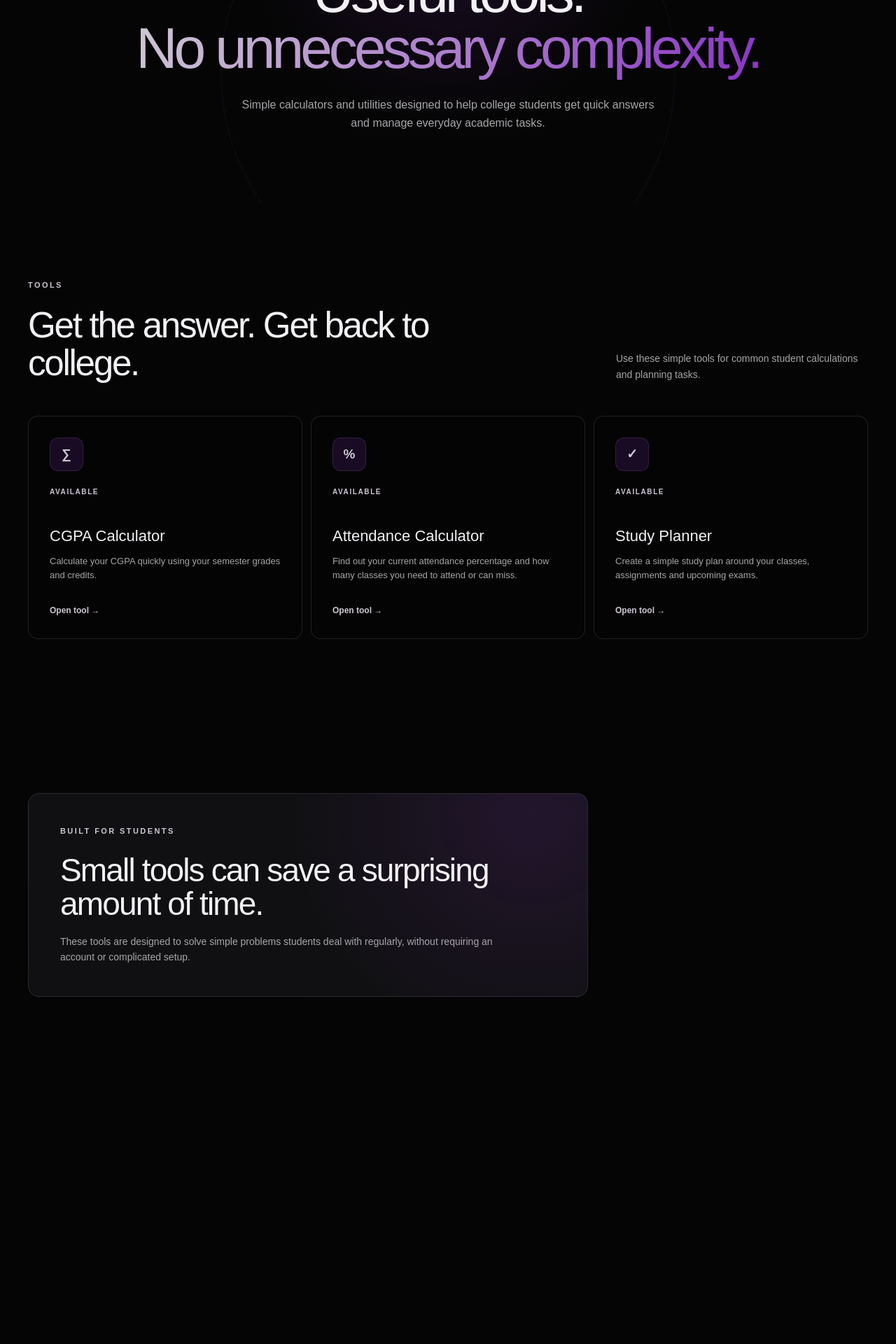
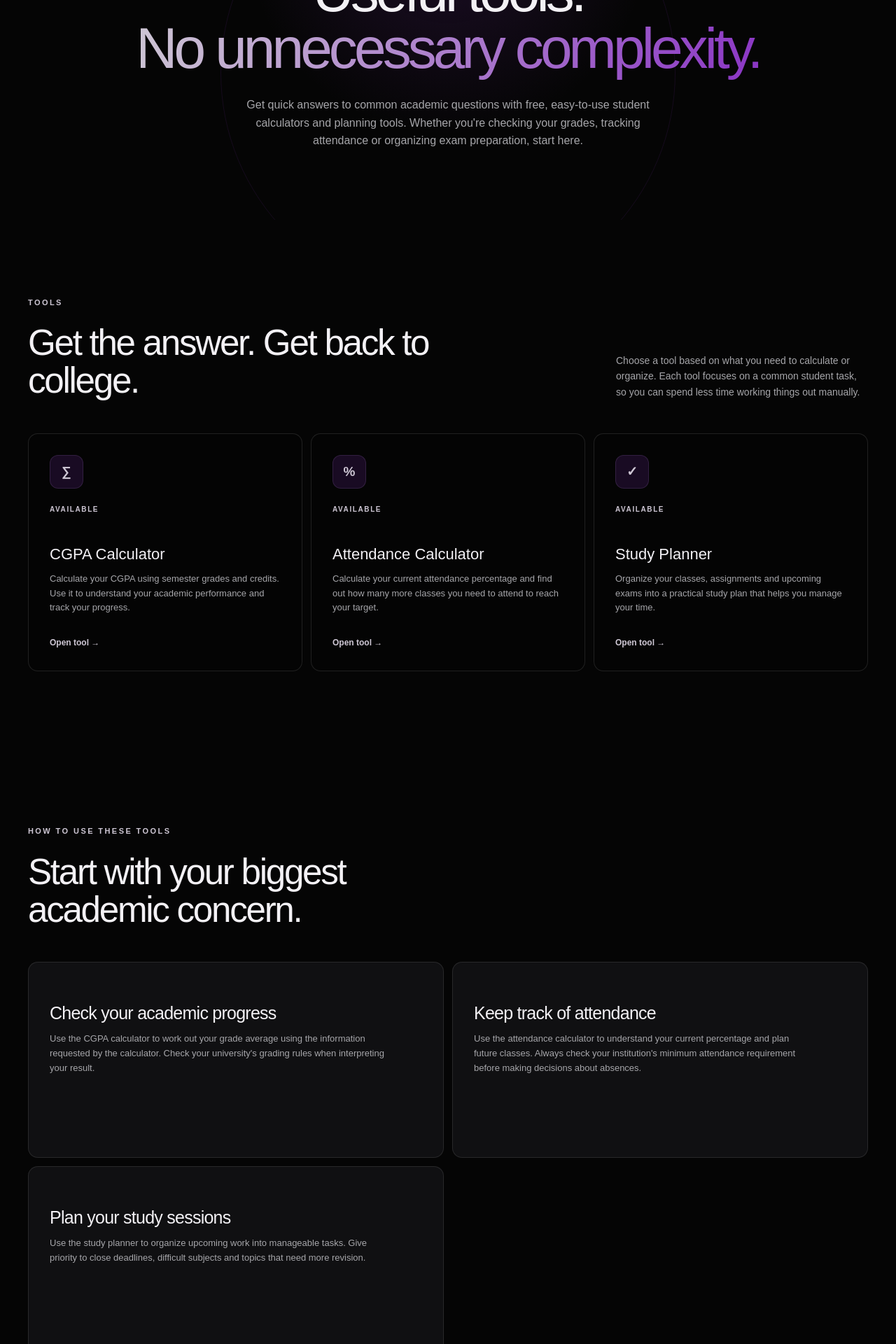
Before and after one commit to LAKSHYAG16/college-survival-guide, a Next.js app: page /tools in a window 1280 px wide. Shown: the part 320-2240 px from the top of the page at 70% size. Before the commit the page ends 1854 px from the top, so only its background shows below. Built offline with nearby package versions, Linux system fonts and the light colour scheme.

Commit message:
Ubersuggests changes 4

```diff
--- a/app/tools/page.tsx
+++ b/app/tools/page.tsx
@@ -1,3 +1,4 @@
+
 import Link from "next/link";
 
 const tools = [
@@ -5,7 +6,7 @@ const tools = [
     icon: "∑",
     title: "CGPA Calculator",
     description:
-      "Calculate your CGPA quickly using your semester grades and credits.",
+      "Calculate your CGPA using semester grades and credits. Use it to understand your academic performance and track your progress.",
     href: "/tools/cgpa-calculator",
     status: "AVAILABLE",
   },
@@ -13,7 +14,7 @@ const tools = [
     icon: "%",
     title: "Attendance Calculator",
     description:
-      "Find out your current attendance percentage and how many classes you need to attend or can miss.",
+      "Calculate your current attendance percentage and find out how many more classes you need to attend to reach your target.",
     href: "/tools/attendance-calculator",
     status: "AVAILABLE",
   },
@@ -21,7 +22,7 @@ const tools = [
     icon: "✓",
     title: "Study Planner",
     description:
-      "Create a simple study plan around your classes, assignments and upcoming exams.",
+      "Organize your classes, assignments and upcoming exams into a practical study plan that helps you manage your time.",
     href: "/tools/study-planner",
     status: "AVAILABLE",
   },
@@ -30,7 +31,7 @@ const tools = [
 export const metadata = {
   title: "Student Tools & Calculators",
   description:
-    "Free student tools including a CGPA calculator, attendance calculator and study planner designed for college students.",
+    "Use free student tools including a CGPA calculator, attendance calculator and study planner to manage college academics and everyday tasks.",
   alternates: {
     canonical: "/tools",
   },
@@ -49,8 +50,10 @@ export default function ToolsPage() {
         </h1>
 
         <p>
-          Simple calculators and utilities designed to help college students
-          get quick answers and manage everyday academic tasks.
+          Get quick answers to common academic questions with free,
+          easy-to-use student calculators and planning tools. Whether
+          you're checking your grades, tracking attendance or organizing
+          exam preparation, start here.
         </p>
       </section>
 
@@ -59,14 +62,13 @@ export default function ToolsPage() {
           <div>
             <p className="eyebrow">TOOLS</p>
 
-            <h2>
-              Get the answer. Get back to college.
-            </h2>
+            <h2>Get the answer. Get back to college.</h2>
           </div>
 
           <p>
-            Use these simple tools for common student calculations and
-            planning tasks.
+            Choose a tool based on what you need to calculate or organize.
+            Each tool focuses on a common student task, so you can spend
+            less time working things out manually.
           </p>
         </div>
 
@@ -74,8 +76,9 @@ export default function ToolsPage() {
           {tools.map((tool) => (
             <Link
               href={tool.href}
-              className={`tool-card ${tool.status === "COMING SOON" ? "tool-disabled" : ""
-                }`}
+              className={`tool-card ${
+                tool.status === "COMING SOON" ? "tool-disabled" : ""
+              }`}
               key={tool.title}
             >
               <span className="tool-icon">{tool.icon}</span>
@@ -97,16 +100,57 @@ export default function ToolsPage() {
       </section>
 
       <section className="section">
+        <div className="section-heading">
+          <div>
+            <p className="eyebrow">HOW TO USE THESE TOOLS</p>
+
+            <h2>Start with your biggest academic concern.</h2>
+          </div>
+        </div>
+
+        <div className="guide-grid">
+          <div className="guide-card">
+            <h3>Check your academic progress</h3>
+            <p>
+              Use the CGPA calculator to work out your grade average
+              using the information requested by the calculator.
+              Check your university's grading rules when interpreting
+              your result.
+            </p>
+          </div>
+
+          <div className="guide-card">
+            <h3>Keep track of attendance</h3>
+            <p>
+              Use the attendance calculator to understand your current
+              percentage and plan future classes. Always check your
+              institution's minimum attendance requirement before
+              making decisions about absences.
+            </p>
+          </div>
+
+          <div className="guide-card">
+            <h3>Plan your study sessions</h3>
+            <p>
+              Use the study planner to organize upcoming work into
+              manageable tasks. Give priority to close deadlines,
+              difficult subjects and topics that need more revision.
+            </p>
+          </div>
+        </div>
+      </section>
+
+      <section className="section">
         <div className="info-box">
           <p className="eyebrow">BUILT FOR STUDENTS</p>
 
-          <h2>
-            Small tools can save a surprising amount of time.
-          </h2>
+          <h2>Small tools can save a surprising amount of time.</h2>
 
           <p>
-            These tools are designed to solve simple problems students deal
-            with regularly, without requiring an account or complicated setup.
+            These tools are designed to simplify everyday academic
+            tasks without unnecessary setup. Use their results as
+            a planning aid, and refer to your college's official
+            rules for grading, attendance and academic requirements.
           </p>
         </div>
       </section>
```
